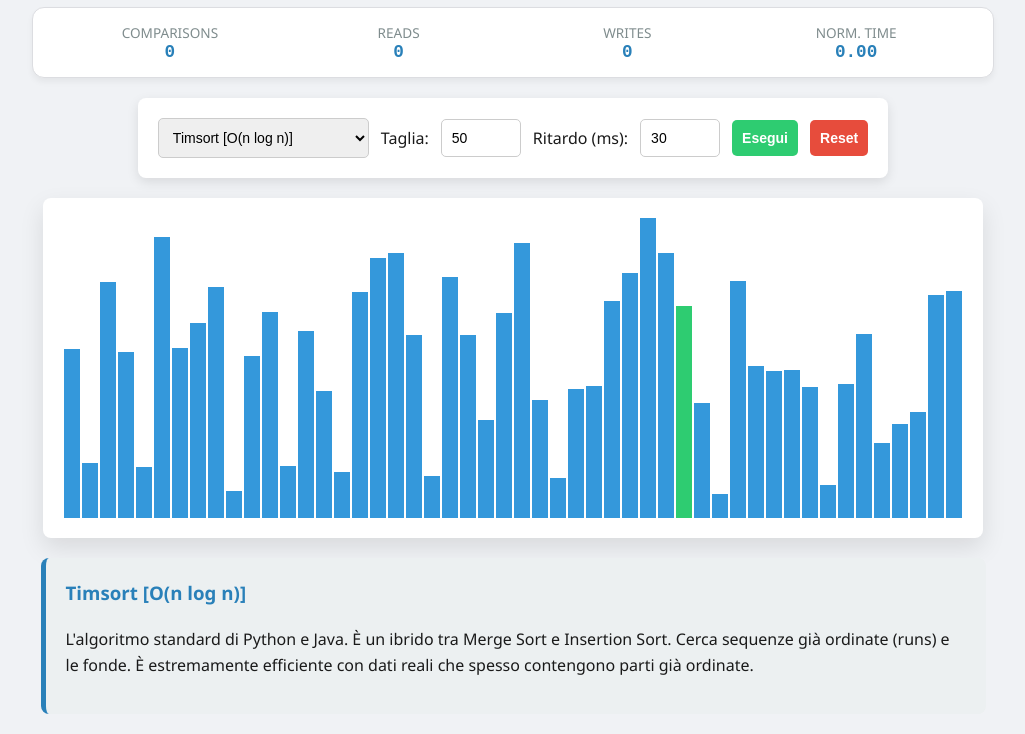
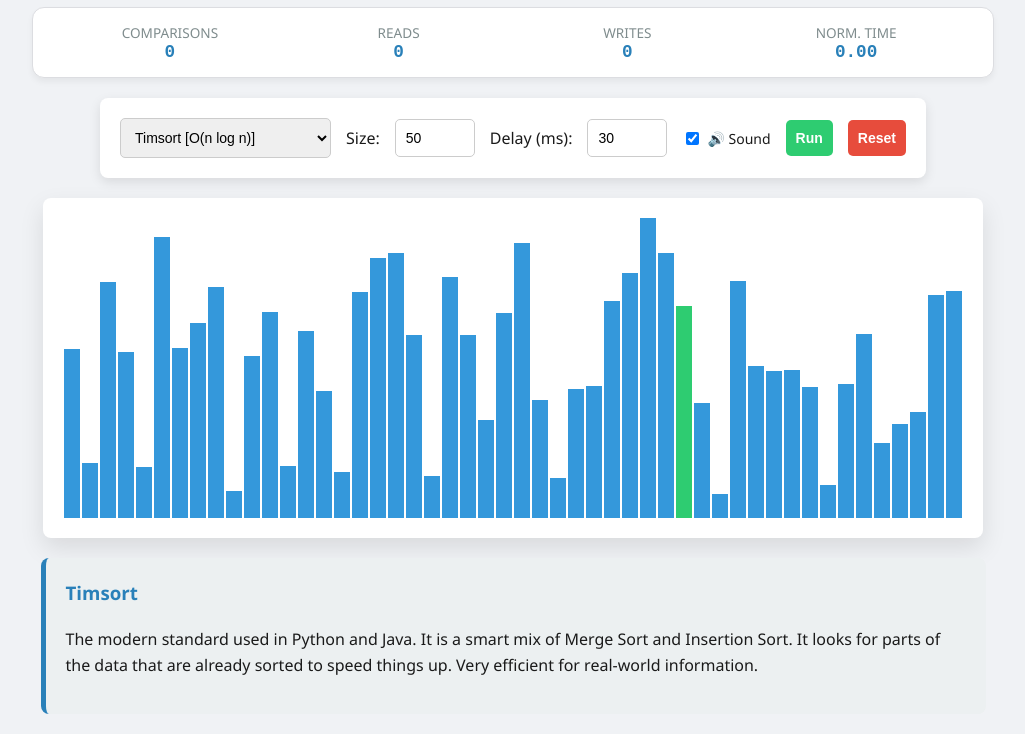
Before and after one commit to EmanueleUniroma2/VisualizeSortingAlgoritms, a plain HTML site: page index.html in a window 1280 px wide. Shown: the part 87-821 px from the top of the page, without its empty margins (127-1152 px from the left). Drawn offline with Linux system fonts and the light colour scheme.

Commit message:
Update index.html

```diff
--- a/index.html
+++ b/index.html
@@ -1,5 +1,5 @@
 <!DOCTYPE html>
-<html lang="it">
+<html lang="en">
 <head>
     <meta charset="UTF-8">
     <meta name="viewport" content="width=device-width, initial-scale=1.0">
@@ -41,7 +41,7 @@
             margin-bottom: 20px;
             display: flex;
             flex-wrap: wrap;
-            gap: 12px;
+            gap: 15px;
             justify-content: center;
             align-items: center;
         }
@@ -51,6 +51,14 @@
         button:hover { background-color: #27ae60; }
         button#resetBtn { background-color: #e74c3c; }
         button:disabled { background-color: #bdc3c7; cursor: not-allowed; }
+
+        .audio-control {
+            display: flex;
+            align-items: center;
+            gap: 5px;
+            font-size: 14px;
+            cursor: pointer;
+        }
 
         #visualizer {
             display: flex;
@@ -94,88 +102,92 @@
 
     <div class="controls">
         <select id="algorithm" onchange="updateDescription()">
-            <optgroup label="Ibridi & Moderni">
+            <optgroup label="Modern & Hybrid">
                 <option value="timsort">Timsort [O(n log n)]</option>
                 <option value="quick">Quick Sort [O(n log n)]</option>
                 <option value="merge">Merge Sort [O(n log n)]</option>
             </optgroup>
-            <optgroup label="Non-Comparativi">
+            <optgroup label="Non-Comparative">
                 <option value="radix">Radix Sort (LSD) [O(nk)]</option>
             </optgroup>
-            <optgroup label="Classici">
+            <optgroup label="Classic">
                 <option value="heap">Heap Sort [O(n log n)]</option>
                 <option value="shell">Shell Sort [O(n log n)]</option>
                 <option value="bubble">Bubble Sort [O(n²)]</option>
                 <option value="insertion">Insertion Sort [O(n²)]</option>
                 <option value="selection">Selection Sort [O(n²)]</option>
             </optgroup>
-            <optgroup label="Esoterici">
+            <optgroup label="Experimental">
                 <option value="bogo">Bogo Sort [O(n · n!)]</option>
             </optgroup>
         </select>
 
-        <label>Taglia:</label>
+        <label>Size:</label>
         <input type="number" id="size" min="5" max="250" value="50">
-        <label>Ritardo (ms):</label>
-        <input type="number" id="delay" min="10" max="100" value="30">
+        <label>Delay (ms):</label>
+        <input type="number" id="delay" min="1" max="500" value="30">
 
-        <button id="startBtn" onclick="startSorting()">Esegui</button>
+        <label class="audio-control">
+            <input type="checkbox" id="audioToggle" checked> 🔊 Sound
+        </label>
+
+        <button id="startBtn" onclick="startSorting()">Run</button>
         <button id="resetBtn" onclick="resetArray()">Reset</button>
     </div>
 
     <div id="visualizer"></div>
 
     <div id="description-panel">
-        <h3 id="desc-title">Seleziona un algoritmo</h3>
-        <p id="desc-text">Scegli un algoritmo dal menu per visualizzarne la descrizione e la complessità.</p>
+        <h3 id="desc-title">Select an algorithm</h3>
+        <p id="desc-text">Pick a method from the menu to see how it works and its speed.</p>
     </div>
 
     <script>
         let array = [], sortedArray = [], bars = [];
-        let delay = 10, isSorting = false, abortController = new AbortController();
+        let delay = 30, isSorting = false, abortController = new AbortController();
         let reads = 0, writes = 0, comps = 0;
         let audioCtx = null;
 
         const descriptions = {
             timsort: {
-                title: "Timsort [O(n log n)]",
-                text: "L'algoritmo standard di Python e Java. È un ibrido tra Merge Sort e Insertion Sort. Cerca sequenze già ordinate (runs) e le fonde. È estremamente efficiente con dati reali che spesso contengono parti già ordinate."
+                title: "Timsort",
+                text: "The modern standard used in Python and Java. It is a smart mix of Merge Sort and Insertion Sort. It looks for parts of the data that are already sorted to speed things up. Very efficient for real-world information."
             },
             radix: {
-                title: "Radix Sort (LSD) [O(nk)]",
-                text: "Algoritmo non comparativo. Ordina i numeri cifra per cifra, partendo dalla meno significativa (LSD). Distribuisce gli elementi in 'secchi' (bucket) da 0 a 9. Noterai che le 'Comparisons' restano a zero!"
+                title: "Radix Sort (LSD)",
+                text: "A unique method that doesn't compare numbers. Instead, it sorts items digit by digit (from right to left). It puts numbers into 10 'buckets' (0-9). You will notice the 'Comparisons' count stays at zero!"
             },
             quick: {
-                title: "Quick Sort [O(n log n)]",
-                text: "Usa la strategia 'Divide et Impera'. Sceglie un perno (pivot) e sposta gli elementi minori a sinistra e i maggiori a destra. È molto veloce grazie all'uso efficiente della cache della CPU."
+                title: "Quick Sort",
+                text: "One of the fastest methods. It picks a 'pivot' value and moves smaller items to the left and larger items to the right. It is very fast because it works well with computer memory."
             },
             merge: {
-                title: "Merge Sort [O(n log n)]",
-                text: "Divide l'array a metà ricorsivamente finché non rimangono elementi singoli, poi li fonde in ordine. È molto stabile e garantisce prestazioni costanti, ma richiede memoria extra."
+                title: "Merge Sort",
+                text: "A reliable 'divide and conquer' method. It splits the list into single items and then merges them back together in the correct order. It is very stable but needs a bit of extra space to work."
             },
             bubble: {
-                title: "Bubble Sort [O(n²)]",
-                text: "L'algoritmo più semplice ma meno efficiente. Confronta coppie adiacenti e le scambia se sono nell'ordine sbagliato. I valori più grandi 'bollono' verso la fine dell'array."
+                title: "Bubble Sort",
+                text: "A simple but slow method. It compares pairs of neighbors and swaps them if they are in the wrong order. Large values 'bubble up' to the end of the list one by one."
             },
             insertion: {
-                title: "Insertion Sort [O(n²)]",
-                text: "Simile a come ordiniamo le carte in mano. Costruisce l'array ordinato un elemento alla volta, inserendolo nella posizione corretta tra quelli già esaminati."
+                title: "Insertion Sort",
+                text: "Similar to how you sort playing cards in your hand. It takes one item at a time and slides it into the correct position among the items it has already checked."
             },
             selection: {
-                title: "Selection Sort [O(n²)]",
-                text: "Cerca ripetutamente l'elemento minimo dalla parte non ordinata e lo mette all'inizio. Fa pochi scambi (Writes) ma molti confronti (Comparisons)."
+                title: "Selection Sort",
+                text: "It scans the whole list to find the smallest number, then puts it at the beginning. It keeps doing this for the rest of the list. It does a lot of looking but very little moving."
             },
             heap: {
-                title: "Heap Sort [O(n log n)]",
-                text: "Trasforma l'array in una struttura a 'mucchio' (Heap), dove l'elemento radice è sempre il massimo. Estrae la radice ripetutamente per ottenere l'array ordinato."
+                title: "Heap Sort",
+                text: "This method organizes the data into a tree-like structure called a 'Heap'. It repeatedly finds the largest item and moves it to the end. It's fast and doesn't need extra memory."
             },
             shell: {
-                title: "Shell Sort [O(n log n)]",
-                text: "Una generalizzazione dell'Insertion Sort che permette lo scambio di elementi distanti, riducendo gradualmente la distanza tra loro (gap)."
+                title: "Shell Sort",
+                text: "An improved version of Insertion Sort. It starts by sorting pairs of items far apart from each other, then slowly reduces the distance between them."
             },
             bogo: {
-                title: "Bogo Sort [O(n · n!)]",
-                text: "Un algoritmo scherzoso: mescola l'array a caso finché non risulta ordinato. È statisticamente probabile che non finisca prima della fine dell'universo per array grandi."
+                title: "Bogo Sort",
+                text: "A joke algorithm. It shuffles the list randomly and checks if it's sorted. It is extremely slow and might take billions of years to sort a large list!"
             }
         };
 
@@ -185,7 +197,6 @@
             document.getElementById('desc-text').innerText = descriptions[val].text;
         }
 
-        // --- Core Helpers ---
         function updateStats() {
             document.getElementById('stat-reads').innerText = reads;
             document.getElementById('stat-writes').innerText = writes;
@@ -229,14 +240,12 @@
             clearHighlights();
         }
 
-        // --- NUOVI ALGORITMI ---
+        // --- ALGORITHMS ---
 
         async function timSort() {
             let n = array.length;
             const RUN = 32;
-
             for (let i = 0; i < n; i += RUN) {
-                // Insertion sort per piccoli pezzi
                 for (let j = i + 1; j < Math.min(i + RUN, n); j++) {
                     let temp = await getVal(j);
                     let k = j - 1;
@@ -247,7 +256,6 @@
                     await setVal(k + 1, temp);
                 }
             }
-
             for (let size = RUN; size < n; size = 2 * size) {
                 for (let left = 0; left < n; left += 2 * size) {
                     let mid = left + size - 1;
@@ -268,28 +276,21 @@
             let n = array.length;
             let output = new Array(n);
             let count = new Array(10).fill(0);
-
             for (let i = 0; i < n; i++) {
                 let val = await getVal(i);
                 count[Math.floor(val / exp) % 10]++;
             }
-
             for (let i = 1; i < 10; i++) count[i] += count[i - 1];
-
             for (let i = n - 1; i >= 0; i--) {
-                let val = array[i]; // Lettura
+                let val = array[i];
                 let digit = Math.floor(val / exp) % 10;
                 output[count[digit] - 1] = val;
                 count[digit]--;
                 reads++;
             }
-
-            for (let i = 0; i < n; i++) {
-                await setVal(i, output[i]);
-            }
+            for (let i = 0; i < n; i++) await setVal(i, output[i]);
         }
 
-        // --- ALTRI ALGORITMI (Inclusi per completezza) ---
         async function merge(l, m, r) {
             let left = [], right = [];
             for (let i = l; i <= m; i++) left.push(await getVal(i));
@@ -317,7 +318,8 @@
             }
         }
 
-        // --- INFRASTRUTTURA ---
+        // --- UI & ENGINE ---
+
         async function startSorting() {
             if (isSorting) return;
             isSorting = true;
@@ -332,7 +334,6 @@
                 else if (algo === 'radix') await radixSort();
                 else if (algo === 'quick') await quickSort(0, array.length - 1);
                 else if (algo === 'merge') {
-                    // Semplice wrapper per Merge Sort ricorsivo
                     const mSort = async (l, r) => {
                         if (l < r) {
                             let m = Math.floor((l+r)/2);
@@ -354,10 +355,17 @@
                         await setVal(j+1, k);
                     }
                 }
-                // ... Altri algoritmi mappati similmente ...
+                else if (algo === 'selection') {
+                    for(let i=0; i<array.length; i++) {
+                        let min = i;
+                        for(let j=i+1; j<array.length; j++)
+                            if(await compare(await getVal(min), await getVal(j))) min = j;
+                        await swap(i, min);
+                    }
+                }
 
                 bars.forEach(b => b.classList.add('sorted'));
-            } catch (e) { console.log("Abort"); }
+            } catch (e) { console.log("Process stopped"); }
             finally {
                 isSorting = false;
                 document.getElementById('startBtn').disabled = false;
@@ -391,8 +399,12 @@
         function highlightBars(ids, cls) { ids.forEach(i => bars[i] && bars[i].classList.add(cls)); }
         function clearHighlights() { bars.forEach(b => b.classList.remove('reading', 'swapping')); }
         function sleep(ms) { return new Promise(r => setTimeout(r, ms)); }
+
         function playBeep(f) {
-            if(!audioCtx) audioCtx = new AudioContext();
+            const audioEnabled = document.getElementById('audioToggle').checked;
+            if (!audioEnabled) return;
+
+            if(!audioCtx) audioCtx = new (window.AudioContext || window.webkitAudioContext)();
             let o = audioCtx.createOscillator(), g = audioCtx.createGain();
             o.connect(g); g.connect(audioCtx.destination);
             o.frequency.value = f; g.gain.setTargetAtTime(0, audioCtx.currentTime, 0.05);
```
